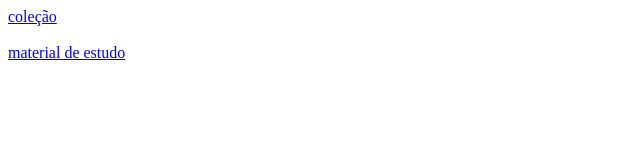
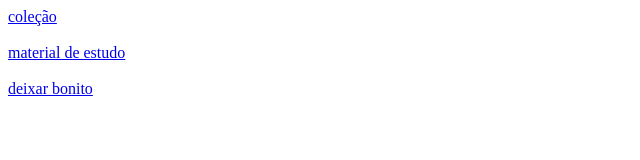
Before and after one commit to victorprimeiroG/frontend_2026, a plain HTML site: page index.html in a window 1280 px wide. Shown: the whole page, without its empty margins (0-640 px from the left). Drawn offline with Linux system fonts and the light colour scheme.

Commit message:
Update index.html

```diff
--- a/index.html
+++ b/index.html
@@ -3,5 +3,7 @@
     <a href="atividade1.html" target="_blank">coleção</a>
     <br></br>
     <a href="atividade2.html" target="_blank">material de estudo</a>
+    <br></br>
+    <a href="atividade3.html" target="_blank">deixar bonito</a>
   </body>
 </html>
```
